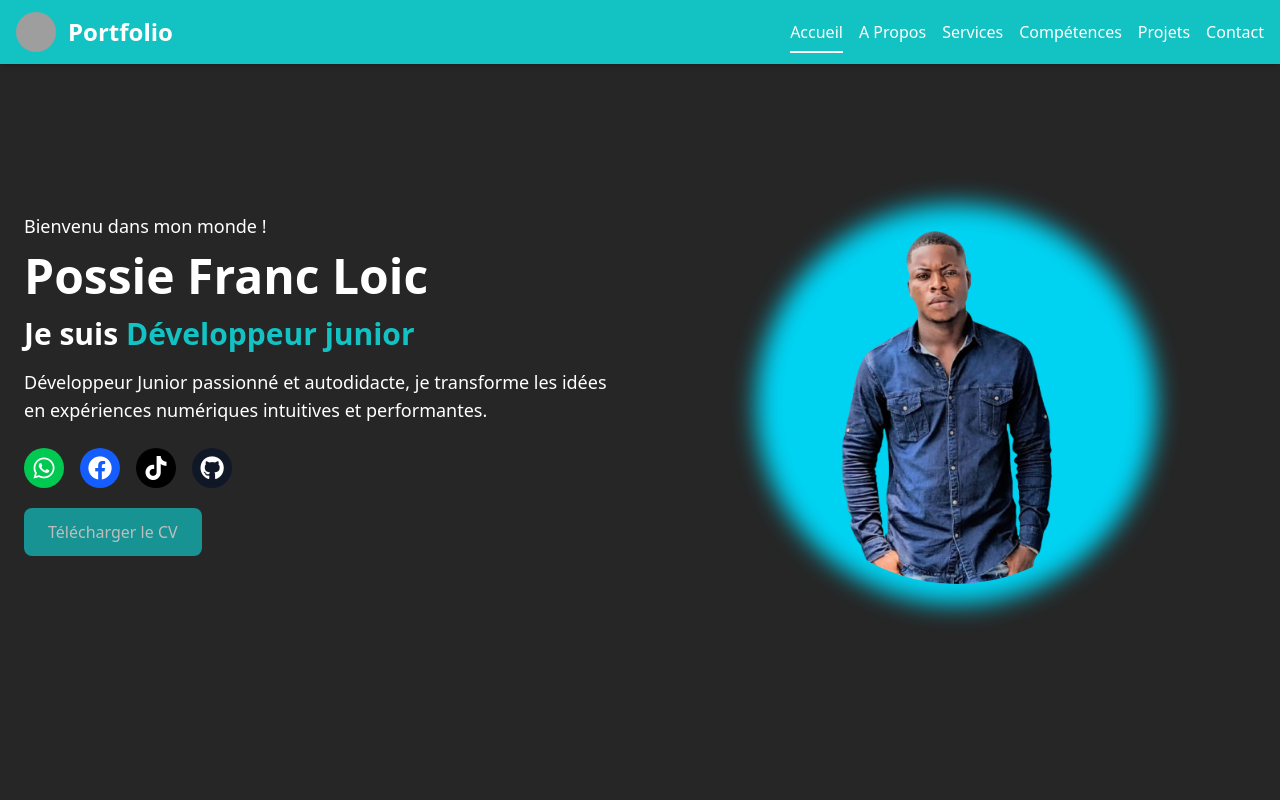
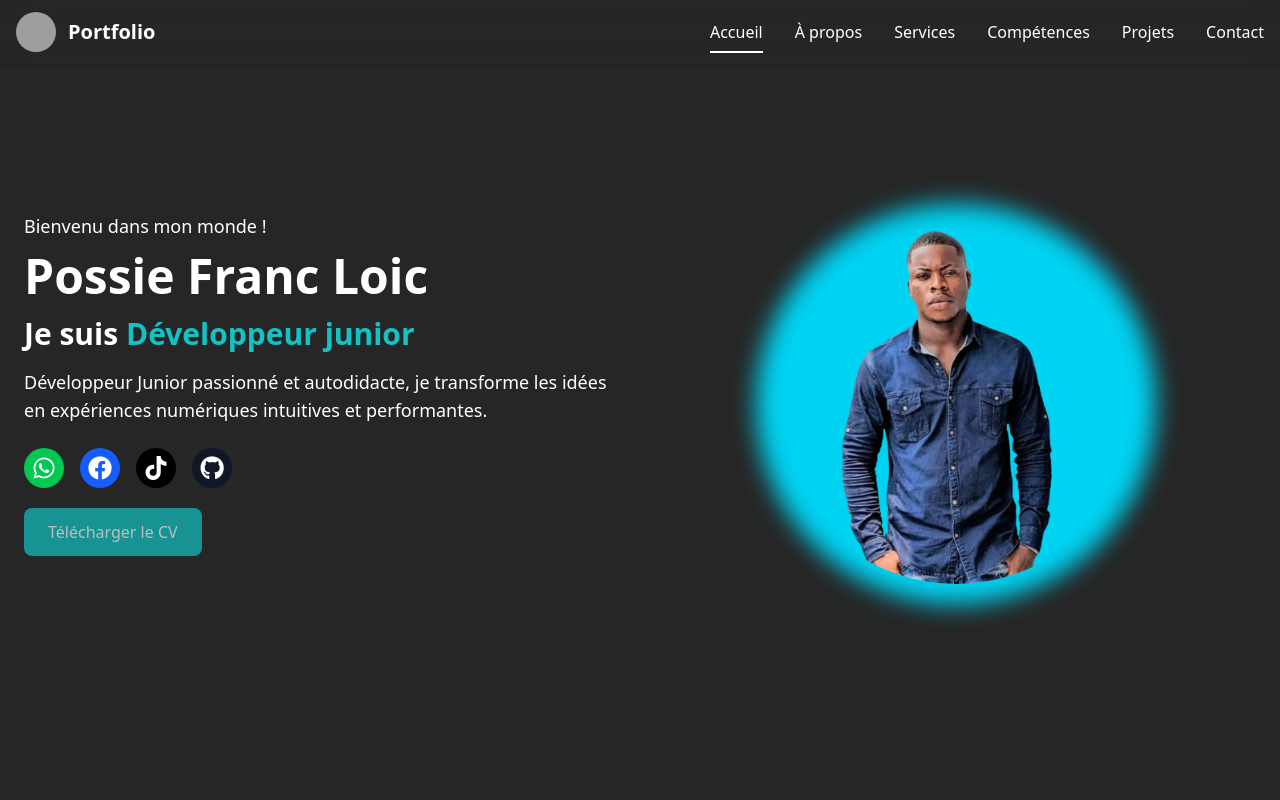
Before and after one commit to possi21-franc/portfolio, a Vue app: page / in a window 1280 px wide. Shown: the top 800 px of the page. Built offline with nearby package versions, Linux system fonts and the light colour scheme; grey boxes are pictures that could not be loaded.

Commit message:
modification de la navbar et des breakpoints

```diff
--- a/src/components/About.vue
+++ b/src/components/About.vue
@@ -1,5 +1,5 @@
 <template>
-  <section class=" py-10 min-h-screen bg2 flex items-center" id="about">
+  <section class=" py-5 min-h-screen bg2 flex items-center" id="about">
   <div class="container mx-auto grid grid-cols-1 md:grid-cols-2 gap-8 px-6 justify-center items-center text-center md:text-left"
   >
 
--- a/src/components/ContactForm.vue
+++ b/src/components/ContactForm.vue
@@ -1,6 +1,6 @@
 <template>
-  <section class="pt-24 pb-10 min-h-screen bgs flex items-center md:pt-0" id="contact">
-    <div class="container text-white mx-auto px-6">
+  <section class=" py-5 min-h-screen bgs flex items-center md:pt-0" id="contact">
+    <div class="container text-white mx-auto px-6 overflow-x-hidden">
       <h1 class="text-4xl md:text-5xl font-bold mb-12 text-center">
         Contactez<span class="span">-Moi</span>
       </h1>
--- a/src/components/Navbar.vue
+++ b/src/components/Navbar.vue
@@ -1,55 +1,80 @@
 <template>
-  <nav class="nav shadow-md fixed top-0 left-0 w-full z-50 text-white mb-5 bg-cyan-400 md:bg-transparent">
-    <div class="container mx-auto flex justify-between items-center px-4 py-3">
+  <nav class="fixed top-0 left-0 w-full z-50  md: bg-transparent backdrop-blur-md shadow-md">
+    <div class="max-w-7xl mx-auto px-4 py-3 flex items-center justify-between">
       <!-- Logo -->
       <div class="flex items-center gap-3">
         <img :src="logo" alt="Logo" class="w-10 h-10 rounded-full object-cover" />
-        <h2 class="text-2xl font-bold">Portfolio</h2>
+        <span class="text-xl font-bold text-white">Portfolio</span>
       </div>
 
-      <!-- Bouton hamburger (mobile) -->
-      <button
-        class="md:hidden text-2xl focus:outline-none"
-        @click="isOpen = !isOpen"
+      <!-- Desktop links -->
+      <ul class="hidden md:flex items-center gap-8 text-white">
+        <li><a href="#home" :class="linkClass('home')">Accueil</a></li>
+        <li><a href="#about" :class="linkClass('about')">À propos</a></li>
+        <li><a href="#services" :class="linkClass('services')">Services</a></li>
+        <li><a href="#skills" :class="linkClass('skills')">Compétences</a></li>
+        <li><a href="#projects" :class="linkClass('projects')">Projets</a></li>
+        <li><a href="#contact" :class="linkClass('contact')">Contact</a></li>
+      </ul>
+
+      <!-- Mobile hamburger -->
+      <button class="md:hidden text-3xl text-white" @click="toggleMenu">
+        <span v-if="!isOpen">☰</span>
+        <span v-else>✕</span>
+      </button>
+    </div>
+
+    <!-- Mobile menu -->
+    <transition name="slide-fade">
+      <ul
+        v-if="isOpen"
+        class="flex flex-col px-4 text-start gap-6 py-6 bg-cyan-500 text-white md:hidden"
       >
-        <span v-if="!isOpen">☰</span> <!-- hamburger -->
-        <span v-else>✕</span> <!-- croix -->
-      </button>
-
-      <!-- Liens de navigation -->
-      <ul
-        class="flex flex-col md:flex-row gap-4 absolute md:static top-16 left-0 w-full md:w-auto
-          nav px-6 py-4 md:p-0 shadow-md md:shadow-none
-          transition-all duration-500 ease-in-out bg-cyan-400 md:bg-transparent"
-        :class="isOpen ? 'max-h-96 opacity-100' : 'max-h-0 opacity-0 md:max-h-full md:opacity-100'"
-      >
-        <li><a href="#home" :class="linkClass('home')" @click="isOpen = false">Accueil</a></li>
-        <li><a href="#about" :class="linkClass('about')" @click="isOpen = false">A Propos</a></li>
-        <li><a href="#services" :class="linkClass('services')" @click="isOpen = false">Services</a></li>
-        <li><a href="#skills" :class="linkClass('skills')" @click="isOpen = false">Compétences</a></li>
-        <li><a href="#projects" :class="linkClass('projects')" @click="isOpen = false">Projets</a></li>
-        <li><a href="#contact" :class="linkClass('contact')" @click="isOpen = false">Contact</a></li>
+        <li><a href="#home" @click="closeMenu">Accueil</a></li>
+        <li><a href="#about" @click="closeMenu">À propos</a></li>
+        <li><a href="#services" @click="closeMenu">Services</a></li>
+        <li><a href="#skills" @click="closeMenu">Compétences</a></li>
+        <li><a href="#projects" @click="closeMenu">Projets</a></li>
+        <li><a href="#contact" @click="closeMenu">Contact</a></li>
       </ul>
-    </div>
+    </transition>
   </nav>
 </template>
 
 <script setup>
-import { ref, onMounted } from 'vue'
+import { ref, onMounted, onUnmounted } from 'vue'
 import logo from '../assets/images/logo.png'
 
 const isOpen = ref(false)
-const activeSection = ref("home") // section par défaut
+const activeSection = ref("home")
 
-// Fonction pour appliquer la classe active
+const toggleMenu = () => {
+  isOpen.value = !isOpen.value
+}
+
+const closeMenu = () => {
+  isOpen.value = false
+}
+
+// Fermer le menu automatiquement si on scroll
+const handleScroll = () => {
+  if (isOpen.value) {
+    closeMenu()
+  }
+}
+
+// Observer la section active (scrollspy)
 const linkClass = (section) => {
   return activeSection.value === section
-    ? "border-b-2 border-white transition-all pb-2"
-    : "hover:transition-all"
+    ? "border-b-2 border-white pb-2"
+    : "hover:opacity-80"
 }
 
 onMounted(() => {
-  const sections = document.querySelectorAll("section") // Assure-toi que chaque partie de ton site a <section id="...">
+  window.addEventListener("scroll", handleScroll)
+
+  // ScrollSpy
+  const sections = document.querySelectorAll("section[id]")
   const observer = new IntersectionObserver(
     (entries) => {
       entries.forEach((entry) => {
@@ -58,9 +83,34 @@ onMounted(() => {
         }
       })
     },
-    { threshold: 0.6 } // déclenche quand 60% de la section est visible
+    { threshold: 0.6 }
   )
+  sections.forEach((s) => observer.observe(s))
 
-  sections.forEach((section) => observer.observe(section))
+  onUnmounted(() => {
+    window.removeEventListener("scroll", handleScroll)
+    sections.forEach((s) => observer.unobserve(s))
+  })
 })
 </script>
+
+<style>
+/* Transition menu mobile */
+.slide-fade-enter-active,
+.slide-fade-leave-active {
+  transition: all 0.3s ease;
+}
+.slide-fade-enter-from {
+  opacity: 0;
+  transform: translateY(-10px);
+}
+.slide-fade-leave-to {
+  opacity: 0;
+  transform: translateY(-10px);
+}
+
+/* Scroll fluide entre sections */
+html {
+  scroll-behavior: smooth;
+}
+</style>
--- a/src/style.css
+++ b/src/style.css
@@ -1,4 +1,8 @@
 @import "tailwindcss";
+@import url('https://fonts.googleapis.com/css2?family=Poppins:wght@400;600;700&display=swap');
+
+
+
 
 :root{
   --text-color:#fff;
@@ -22,7 +26,33 @@ html::-webkit-scrollbar-track{
     background: #000;
 }
 
+/* Dans votre fichier CSS principal */
+html {
+  overflow-x: hidden;
+  width: 100%;
+}
 
+body {
+  overflow-x: hidden;
+  width: 100%;
+  margin: 0;
+  padding: 0;
+}
+
+* {
+  box-sizing: border-box;
+}
+
+/* Reset pour tous vos composants */
+
+@media screen and (max-width:380px) {
+  .container, .max-w-7xl, .mx-auto {
+  max-width: 100%;
+  overflow-x: hidden;
+}
+
+
+}
 
 .nav{
   background: var(--color);
```
